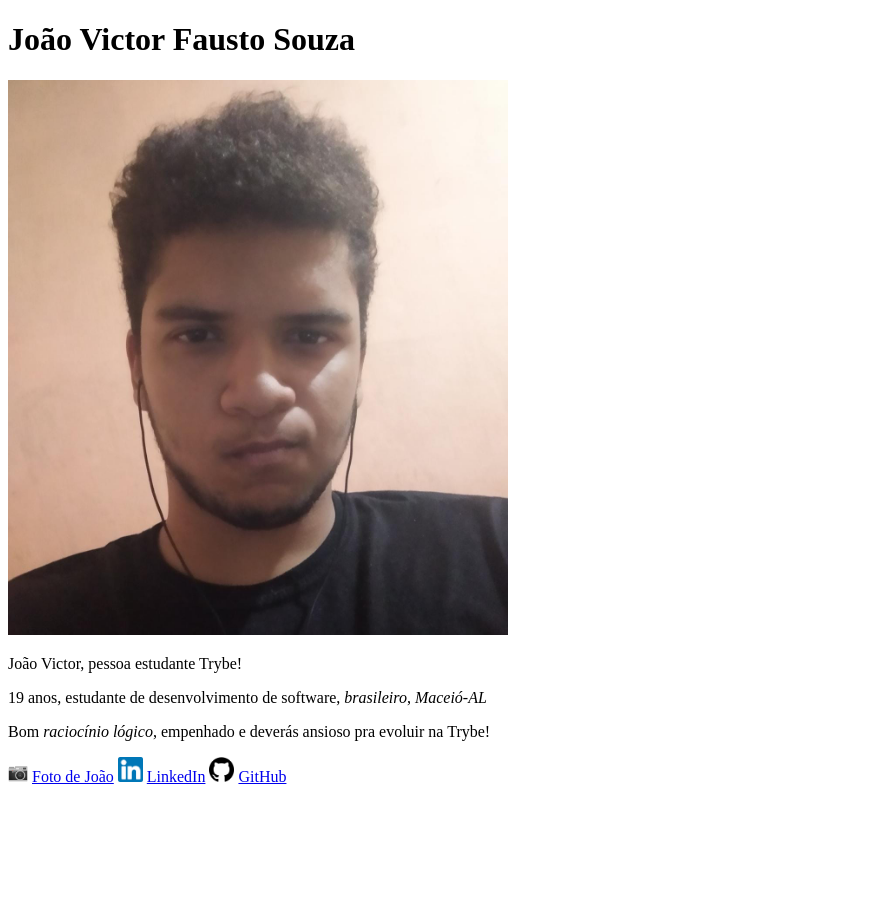
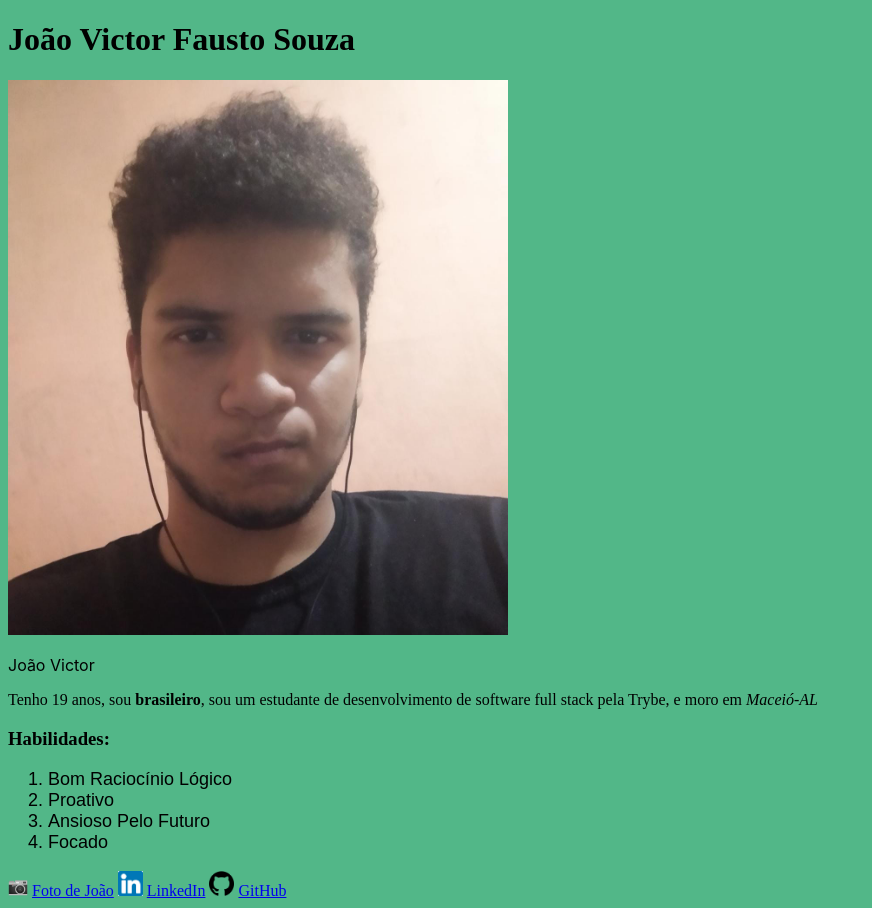
Before and after one commit to JoaumVictor/JoaumVictor.github.io, a plain HTML site: page index.html in a window 1280 px wide. Shown: the whole page, without its empty margins (0-872 px from the left). Before the commit the page ends 800 px from the top, so only its background shows below. Drawn offline with Linux system fonts and the light colour scheme.

Commit message:
tudo certo

```diff
--- a/index.html
+++ b/index.html
@@ -5,13 +5,37 @@
     <meta http-equiv="X-UA-Compatible" content="IE=edge">
     <meta name="viewport" content="width=device-width, initial-scale=1.0">
     <title>João Victor Fausto Souza</title>
+    <style>
+        body {
+            background-color: rgb(82, 183, 136)
+        }
+
+        .list {
+            font-family: fantasy;
+            font-size: large;
+        }
+
+        #nome {
+            font-family: -apple-system, BlinkMacSystemFont, 'Segoe UI', Roboto, Oxygen, Ubuntu, Cantarell, 'Open Sans', 'Helvetica Neue', sans-serif;
+        }
+
+
+    </style>
 </head>
 <body>
     <h1 id=joao>João Victor Fausto Souza</h1>
     <img src="/Victor.jpeg" alt="João Victor, pessoa estudante Trybe!" width="500px">
-    <p>João Victor, pessoa estudante Trybe!</p>
-    <p>19 anos, estudante de desenvolvimento de software, <em>brasileiro</em>, <em>Maceió-AL</em></p>
-    <p>Bom <em>raciocínio lógico</em>, empenhado e deverás ansioso pra evoluir na Trybe!</p>
+    <p id=nome>João Victor</p>
+    <p>Tenho 19 anos, sou <b>brasileiro</b>, sou um estudante de desenvolvimento de software full stack pela Trybe, e moro em <em>Maceió-AL</em></p>
+
+    <h3>Habilidades:</h3>
+<ol class="list">
+    <li>Bom Raciocínio Lógico</li>
+    <li>Proativo</li>
+    <li>Ansioso Pelo Futuro</li>
+    <li>Focado</li>
+</ol>
+
     <img src="câmera sticker.png" alt="icone de camera" width="20px">
     <a href=#joao>Foto de João</a>
     <img src="linkedin icone.png" alt="icone linkedin" width="25px">
```
Also changed, not shown: style.css (added), testando.txt (deleted).
